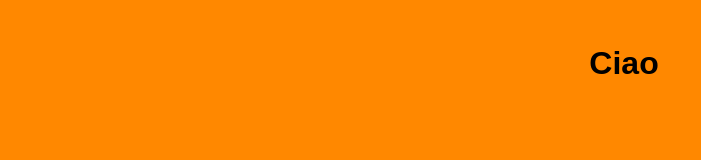
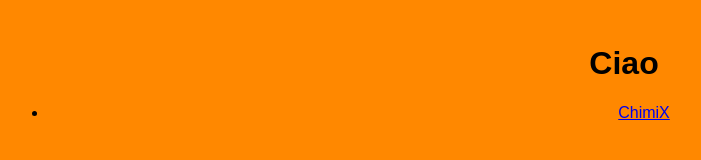
Before and after one commit to Tommy-294bit/MySite, a plain HTML site: page mcmods.html in a window 1280 px wide. Shown: the full height of the page, 16-717 px from the left. Drawn offline with Linux system fonts and the light colour scheme; files that its build step writes are made by us from their sources.

Commit message:
Add files via upload

```diff
--- a/mcmods.html
+++ b/mcmods.html
@@ -7,6 +7,9 @@
 <body>
     <h1>Ciao</h1>
     <p></p>
+    <ul>
+        <li><a href="mcmods/chimix.html">ChimiX</a></li>
+    </ul>
     <img src="" alt="">
     <a href=""></a>
 </body>
```
Also changed, not shown: mcmods/chimix.html (added).
